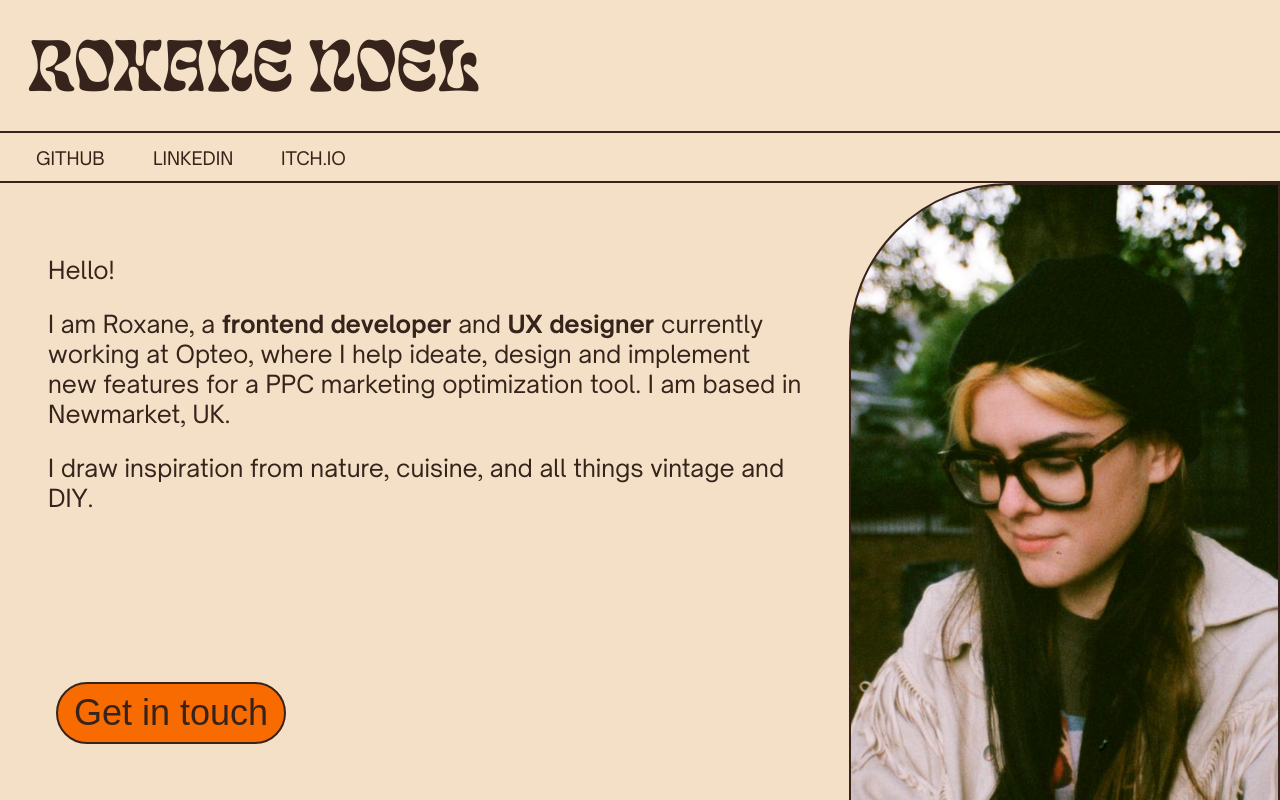
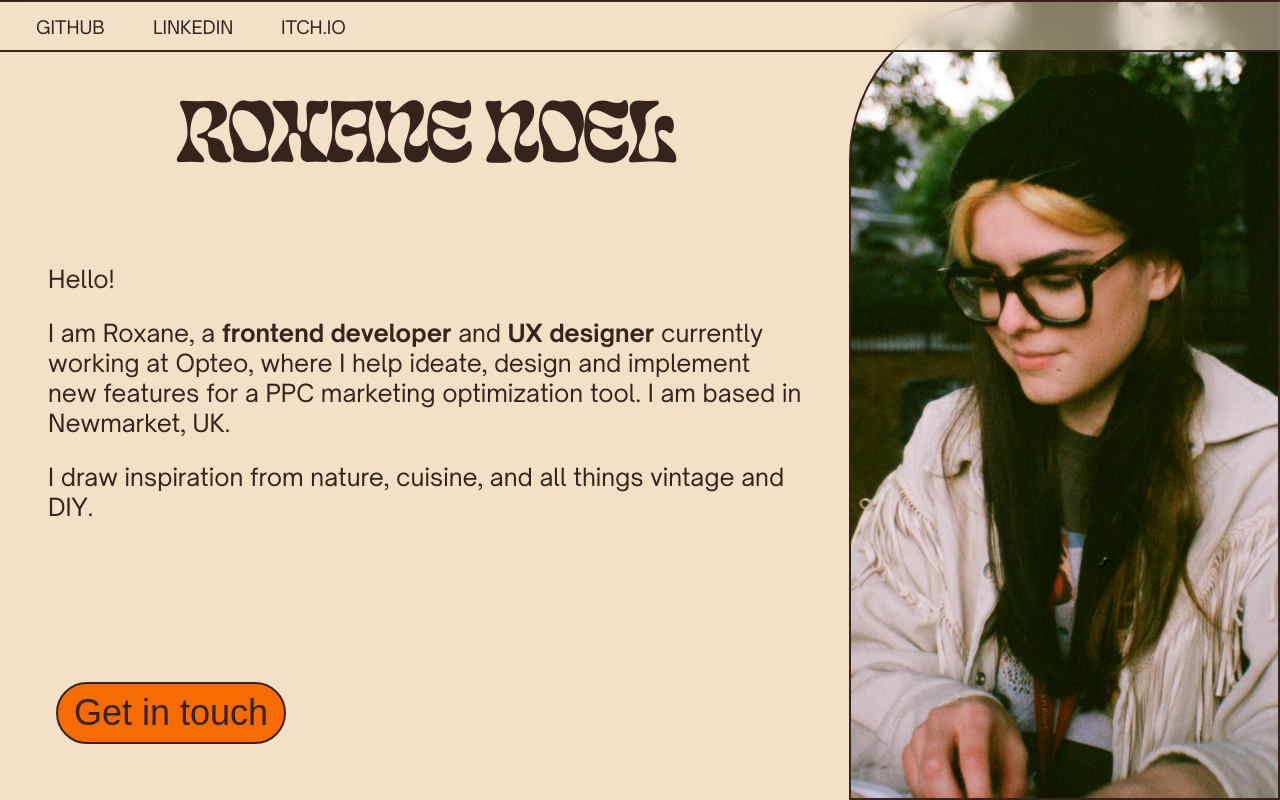
Before and after one commit to Roxanoel/roxanoel.github.io, a React (Create React App) app: page / in a window 1280 px wide. Shown: the top 800 px of the page. Built offline with nearby package versions, Linux system fonts and the light colour scheme.

Commit message:
Updated title placement + size/letter-spacing

```diff
--- a/src/App.js
+++ b/src/App.js
@@ -9,11 +9,13 @@ function App() {
     <div className="app">
       <div className="app-container">
         <header className="app-header">
-          <Title />
           <Navbar />
         </header>
           <div id="app-body">
-            <HeroText />
+            <section class="hero-section">
+              <Title />
+              <HeroText />
+            </section>
             <aside className="portrait"></aside>
           </div>
           {/*<Footer /> */}
--- a/src/components/HeroText.js
+++ b/src/components/HeroText.js
@@ -2,7 +2,7 @@ import { getItemOne, getItemThree, getItemTwo } from "../utils/FunFacts";
 
 function HeroText() {
     return (
-        <section className="hero-text-container">
+        <div className="hero-text-container">
             <div>
                 <p> Hello! </p>
                 <p>
@@ -20,7 +20,7 @@ function HeroText() {
                     <li>{getItemThree()}</li>
                 </ul>
     </div> */}
-        </section>
+        </div>
     )
 }
 
--- a/src/components/Title.js
+++ b/src/components/Title.js
@@ -1,8 +1,6 @@
 function Title() {
     return(
-        <div className="title-container">
             <h1 id='title'>ROXANE NOEL</h1>
-        </div>
     )
 }
 
--- a/src/scss/components/_app-header.scss
+++ b/src/scss/components/_app-header.scss
@@ -5,8 +5,8 @@
     background-color: palette.$background-light-translucent;
     backdrop-filter: blur(12px);
 
-    // Sticky
-    position: sticky;
+    // Absolute, was sticky before, consider sticky if/when I make page scrollable
+    position: absolute;
     top: 0;
 
     // Dimensions
--- a/src/scss/components/_app.scss
+++ b/src/scss/components/_app.scss
@@ -3,3 +3,10 @@
     display: flex;
     flex-direction: column;
 }
+
+.hero-section {
+    flex: 1;
+    display: flex;
+    flex-direction: column;
+    align-items: center;
+}
--- a/src/scss/components/_title.scss
+++ b/src/scss/components/_title.scss
@@ -3,15 +3,18 @@
 #title {
     font-family: 'Eckmannpsych';
     font-weight: normal;
-    font-size: 5rem;
+    font-size: 6rem;
+    letter-spacing: -0.25rem;
     //height: 6rem;
 
     color: palette.$shadow-outline;
 
     text-align: left;
     padding: 0;
+    margin-top: 54px;
   }
 
+  // Old, was used when title was part of app header
   .title-container {
     display: flex;
     align-items: center;
```
